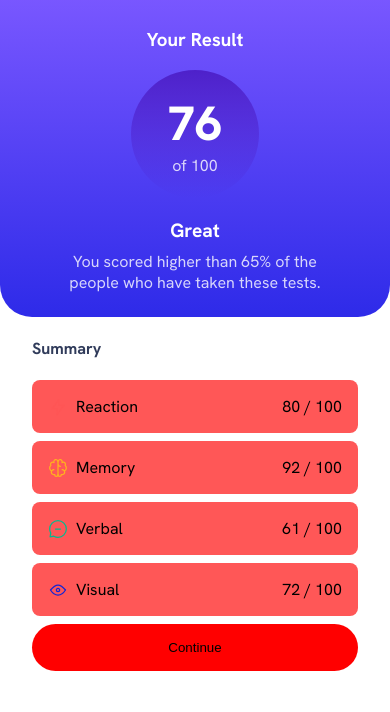
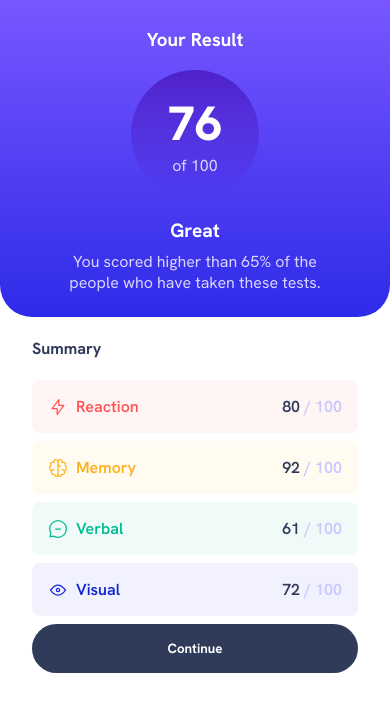
Before and after one commit to louffy007/results-summary-component-main-solution, a plain HTML site: page index.html in a window 390 px wide. Drawn offline with Linux system fonts and the light colour scheme.

Commit message:
finishing the mobile style

```diff
--- a/index.html
+++ b/index.html
@@ -29,33 +29,33 @@
     </header>
     <main>
       <h4>Summary</h4>
-      <div class="block">
+      <div class="block Reaction bold">
         <div class="img-title">
           <img src="images/icon-reaction.svg" alt="" />
-          <p>Reaction</p>
+          <p class="title">Reaction</p>
         </div>
-        <p><span>80</span> / 100</p>
+        <p class="lighter"><span class="bold">80</span> / 100</p>
       </div>
-      <div class="block">
+      <div class="block Memory bold">
         <div class="img-title">
           <img src="images/icon-memory.svg" alt="" />
-          <p>Memory</p>
+          <p class="title">Memory</p>
         </div>
-        <p><span>92</span> / 100</p>
+        <p class="lighter"><span class="bold">92</span> / 100</p>
       </div>
-      <div class="block">
+      <div class="block Verbal bold">
         <div class="img-title">
           <img src="images/icon-verbal.svg" alt="" />
-          <p>Verbal</p>
+          <p class="title">Verbal</p>
         </div>
-        <p><span>61</span> / 100</p>
+        <p class="lighter"><span class="bold">61</span> / 100</p>
       </div>
-      <div class="block">
+      <div class="block Visual bold">
         <div class="img-title">
           <img src="images/icon-visual.svg" alt="" />
-          <p>Visual</p>
+          <p class="title">Visual</p>
         </div>
-        <p><span>72</span> / 100</p>
+        <p class="lighter"><span class="bold">72</span> / 100</p>
       </div>
       <button>Continue</button>
     </main>
--- a/style.css
+++ b/style.css
@@ -16,7 +16,14 @@
   --light-lavender: hsl(241, 100%, 89%);
   --dark-gray-blue: hsl(224, 30%, 27%);
 }
-
+/* utilities */
+.lighter {
+  color: var(--light-lavender);
+}
+.bold {
+  font-weight: 600;
+  color: var(--dark-gray-blue);
+}
 body {
   box-sizing: border-box;
   padding: 0;
@@ -85,9 +92,33 @@ main .block {
   display: flex;
   justify-content: space-between;
   margin-bottom: 8px;
-  background-color: var(--light-red);
   padding: 0 16px 0 16px;
   border-radius: 8px;
+}
+.Reaction {
+  background-color: hsla(0, 100%, 67%, 6%);
+}
+.Reaction .title {
+  color: var(--light-red);
+  font-weight: 600;
+}
+.Memory {
+  background-color: hsla(39, 100%, 56%, 6%);
+}
+.Memory .title {
+  color: var(--orangey-yellow);
+}
+.Verbal {
+  background-color: hsla(166, 100%, 37%, 6%);
+}
+.Verbal .title {
+  color: var(--green-teal);
+}
+.Visual {
+  background-color: hsla(234, 85%, 45%, 6%);
+}
+.Visual .title {
+  color: var(--colbalt-blue);
 }
 .img-title {
   display: flex;
@@ -95,10 +126,13 @@ main .block {
   gap: 8px;
 }
 main button {
+  font-family: "Hanken Grotesk", sans-serif;
   cursor: pointer;
   width: 100%;
   padding: 16px 32px 16px 32px;
-  background-color: red;
   border: none;
   border-radius: 50px;
+  font-weight: 700;
+  background-color: var(--dark-gray-blue);
+  color: var(--white);
 }
```
